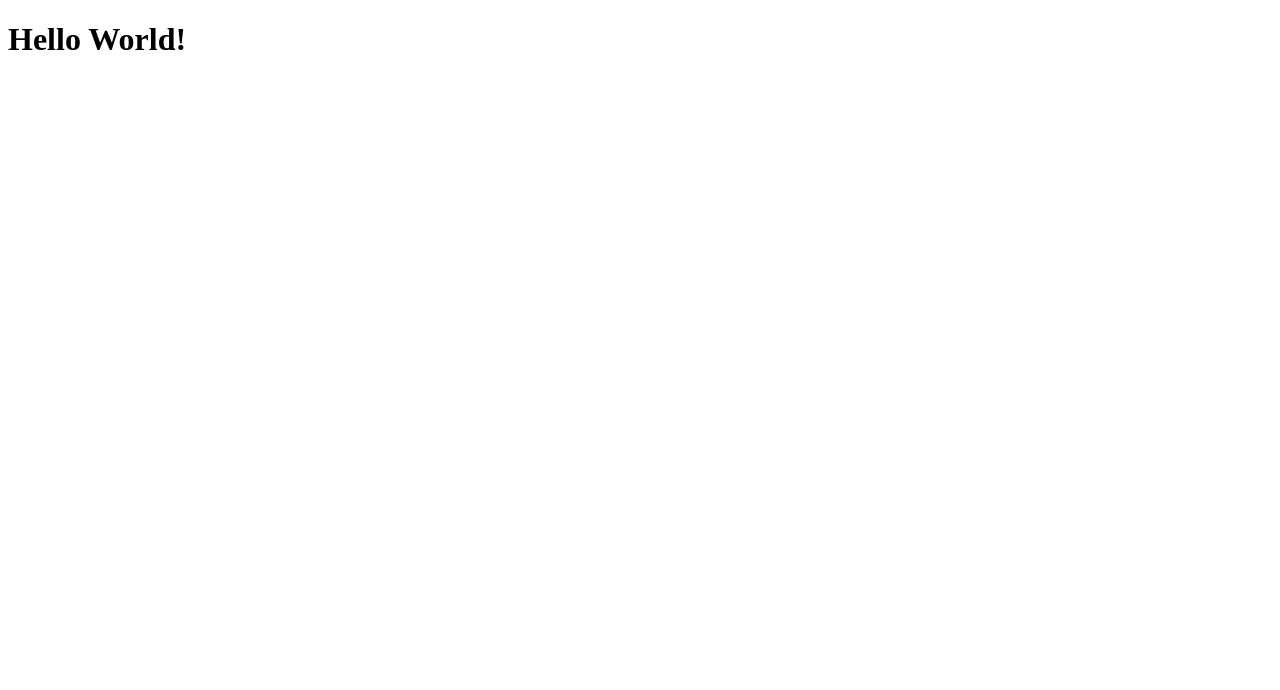
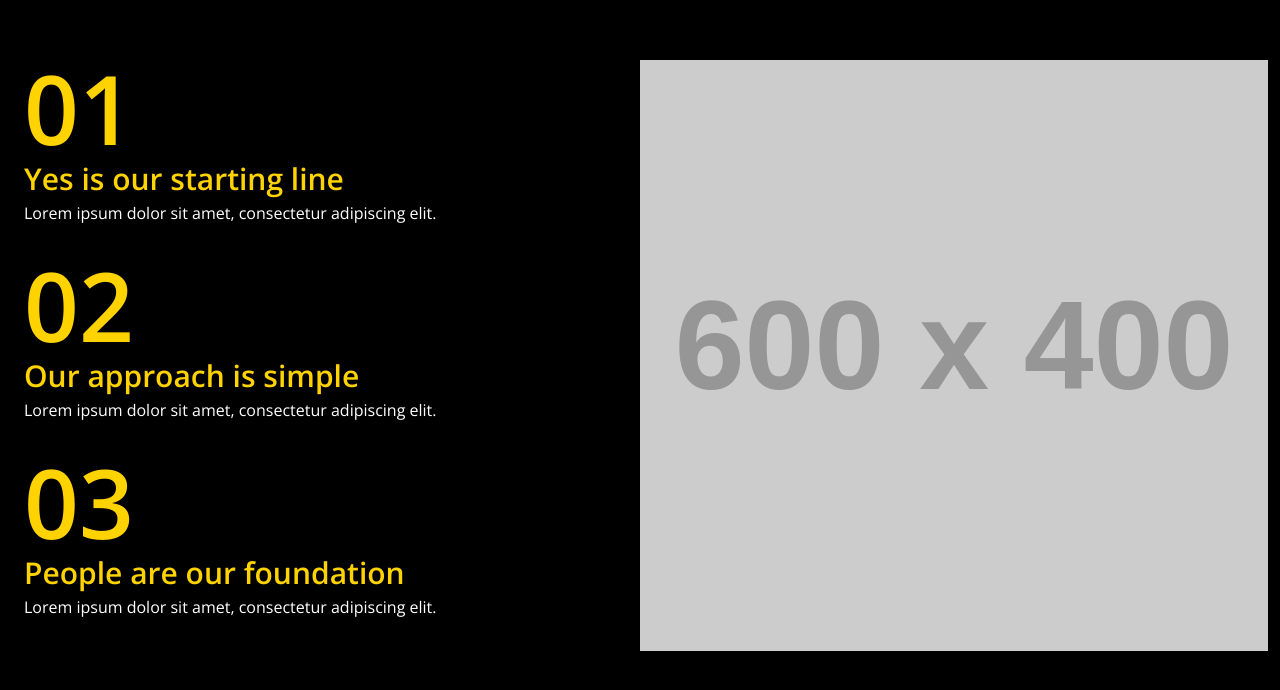
Before and after one commit to KakhnychOleg/JS-React, a plain HTML site: page index.html in a window 1280 px wide. Drawn offline with nearby package versions, Linux system fonts and the light colour scheme; placeholder pictures from the web are drawn by us.

Commit message:
last update arr, repeat work

```diff
--- a/index.html
+++ b/index.html
@@ -1,16 +1,78 @@
 <!DOCTYPE html>
 <html lang="en">
 <head>
-   <meta charset="UTF-8">
-   <meta name="viewport" content="width=device-width, initial-scale=1.0">
-   <title>JavaScript</title>
+<meta charset="UTF-8">
+<meta name="viewport" content="width=device-width, initial-scale=1.0">
+<title>Website Replica</title>
+<link href="https://cdn.jsdelivr.net/npm/tailwindcss@2.2.3/dist/tailwind.min.css"
+rel="stylesheet">
+<link href="https://cdnjs.cloudflare.com/ajax/libs/font-awesome/5.15.3/css/all.min.css"
+rel="stylesheet">
+<link
+href="https://fonts.googleapis.com/css2?family=Open+Sans:wght@400;600&display=swap"
+rel="stylesheet">
+<style>
+body {
+font-family: 'Open Sans', sans-serif;
+}
+.section-heading {
+color: #FFD300;
+font-size: 1.25rem; /* 20px */
+font-weight: 600;
+}
+.section-number {
+color: #FFD300;
+font-size: 4rem; /* 64px */
+font-weight: 600;
+line-height: 1;
+}
+.section-content {
+color: #fff;
+margin-bottom: 2rem; /* 32px */
+}
+.map-container {
+background-image: url('https://via.placeholder.com/600x400.png?text=Map');
+background-size: cover;
+background-position: center;
+}
+@media (min-width: 768px) {
+.section-heading {
+font-size: 1.875rem; /* 30px */
+}
+.section-number {
+font-size: 6rem; /* 96px */
+}
+
+}
+</style>
 </head>
-<body>
-
-   <h1>Hello World!</h1>
-
-
-
-   <script src="js/script.js"></script>
+<body class="bg-black text-white">
+<div class="container mx-auto px-6 py-12">
+<div class="flex flex-wrap -mx-3 overflow-hidden">
+<div class="my-3 px-3 w-full overflow-hidden lg:w-1/2">
+<!-- Content 1 -->
+<div class="section-content">
+<div class="section-number">01</div>
+<h2 class="section-heading">Yes is our starting line</h2>
+<p>Lorem ipsum dolor sit amet, consectetur adipiscing elit.</p>
+</div>
+<!-- Content 2 -->
+<div class="section-content">
+<div class="section-number">02</div>
+<h2 class="section-heading">Our approach is simple</h2>
+<p>Lorem ipsum dolor sit amet, consectetur adipiscing elit.</p>
+</div>
+<!-- Content 3 -->
+<div class="section-content">
+<div class="section-number">03</div>
+<h2 class="section-heading">People are our foundation</h2>
+<p>Lorem ipsum dolor sit amet, consectetur adipiscing elit.</p>
+</div>
+</div>
+<div class="my-3 px-3 w-full overflow-hidden lg:w-1/2 map-container">
+<!-- Map Placeholder - This should taken from user's assets. -->
+</div>
+</div>
+</div>
 </body>
 </html>
--- a/js/script.js
+++ b/js/script.js
@@ -1,4 +1,34 @@
 'use strict';
+
+
+const personalPlanPeter = {
+   name: "Peter",
+   age: "29",
+   skills: {
+       languages: ['ru', 'eng'],
+       programmingLangs: {
+           js: '20%',
+           php: '10%'
+       },
+       exp: '1 month'
+   }
+};
+
+function showExperience(plan) {
+   // return personalPlanPeter['skills']['exp'];
+   for (let key in personalPlanPeter) {
+      if (typeof(personalPlanPeter[key]) === 'object') {
+         for (let i in personalPlanPeter[key]) {
+            console.log(`${i} - ${personalPlanPeter[key][i]}`);
+         }
+      }
+   }
+}
+showExperience(personalPlanPeter); //1 month
+
+function showProgrammingLangs(plan) {
+
+}
 
 
 // link
```
